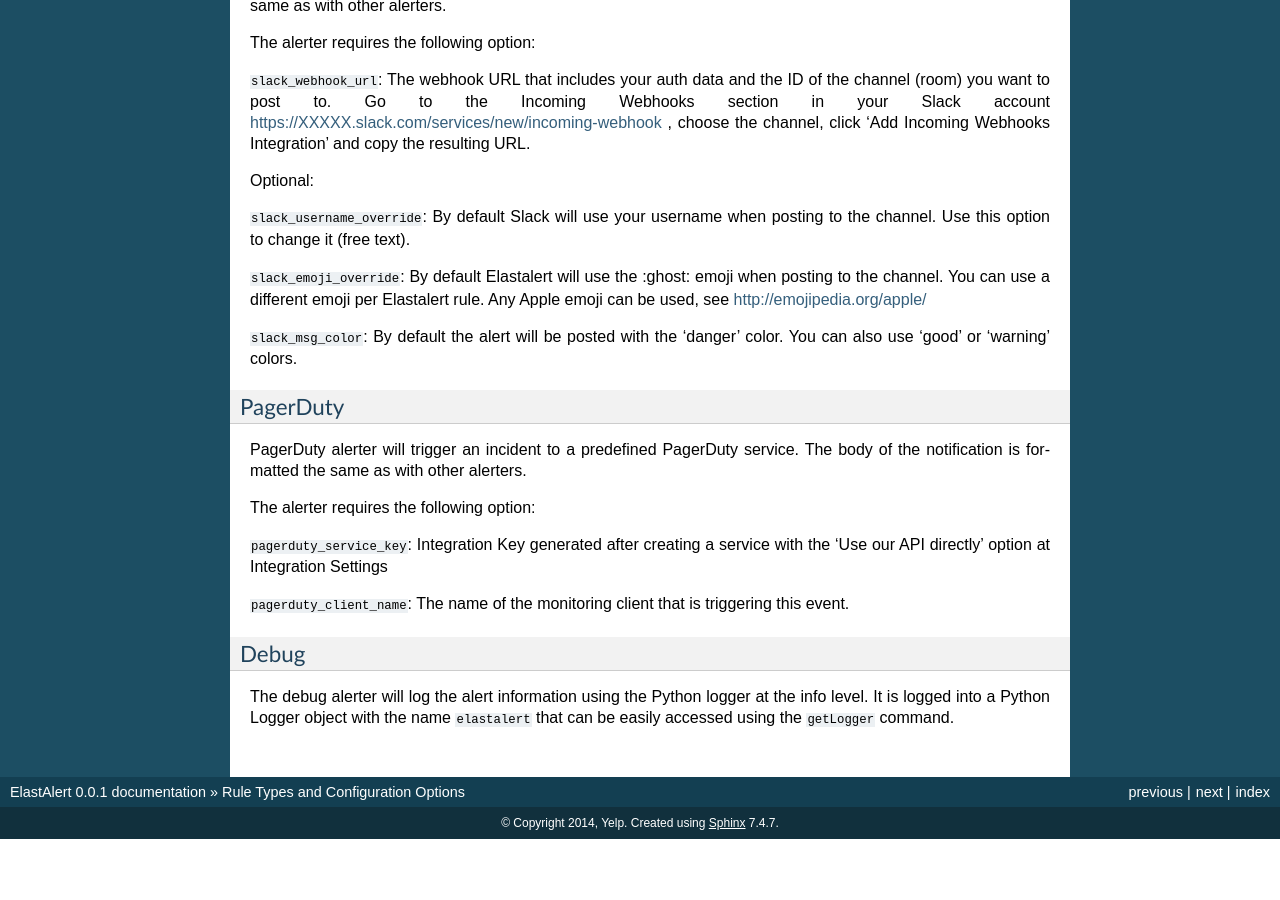
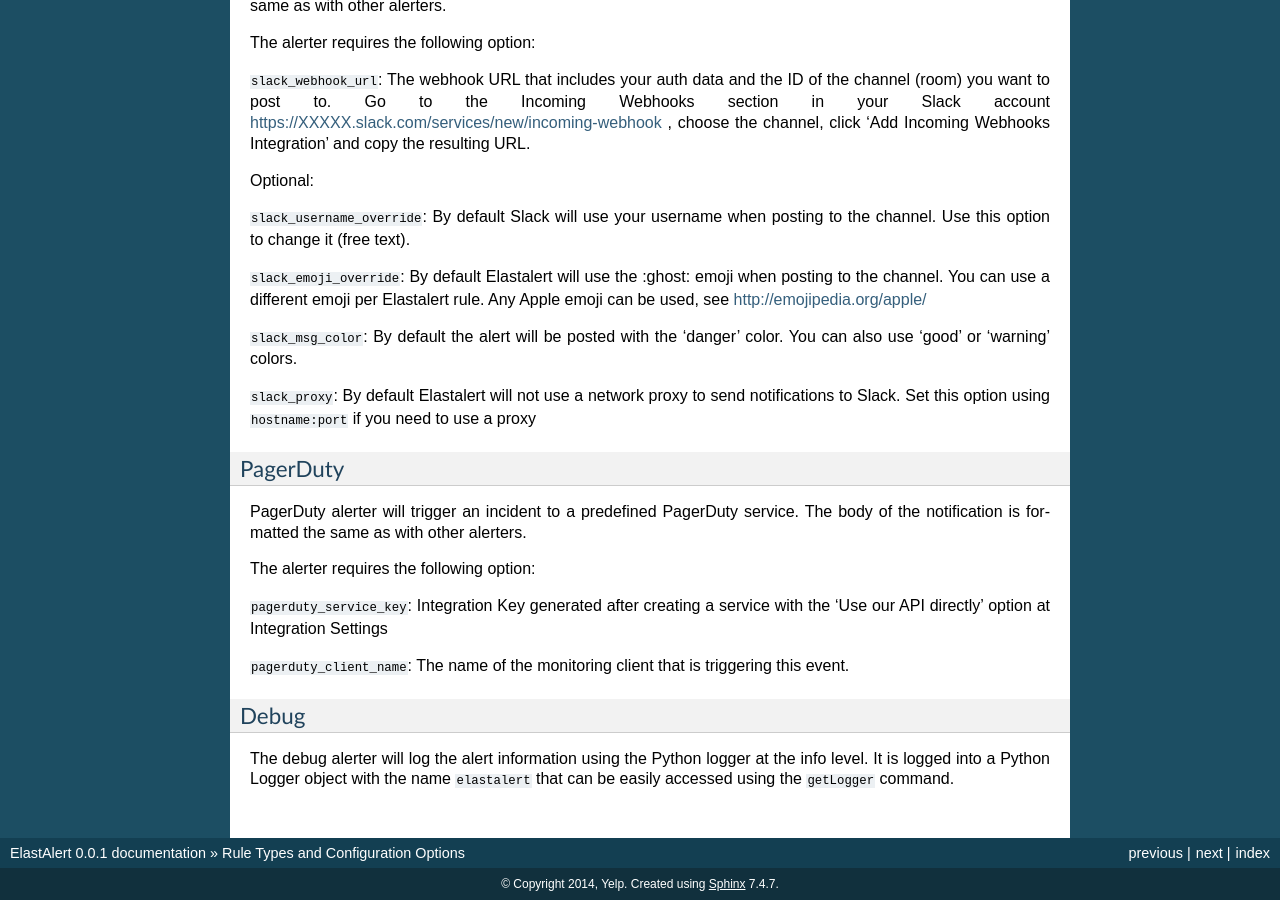
Before and after one commit to Yelp/elastalert, a Sphinx documentation site: the page built from docs/source/ruletypes.rst, in a window 1280 px wide and 900 px high, scrolled down 20300 px. Built offline with Sphinx 7.4.7, drawn with Linux system fonts in a browser that asks for light colours; before the commit the page ends 21139 px from its top, so only the background shows below that.

Commit message:
Add slack_proxy to docs

```diff
--- a/docs/source/ruletypes.rst
+++ b/docs/source/ruletypes.rst
@@ -1077,6 +1077,8 @@
 
 ``slack_msg_color``: By default the alert will be posted with the 'danger' color. You can also use 'good' or 'warning' colors.
 
+``slack_proxy``: By default Elastalert will not use a network proxy to send notifications to Slack. Set this option using ``hostname:port`` if you need to use a proxy
+
 PagerDuty
 ~~~~~~~~~
 
```
